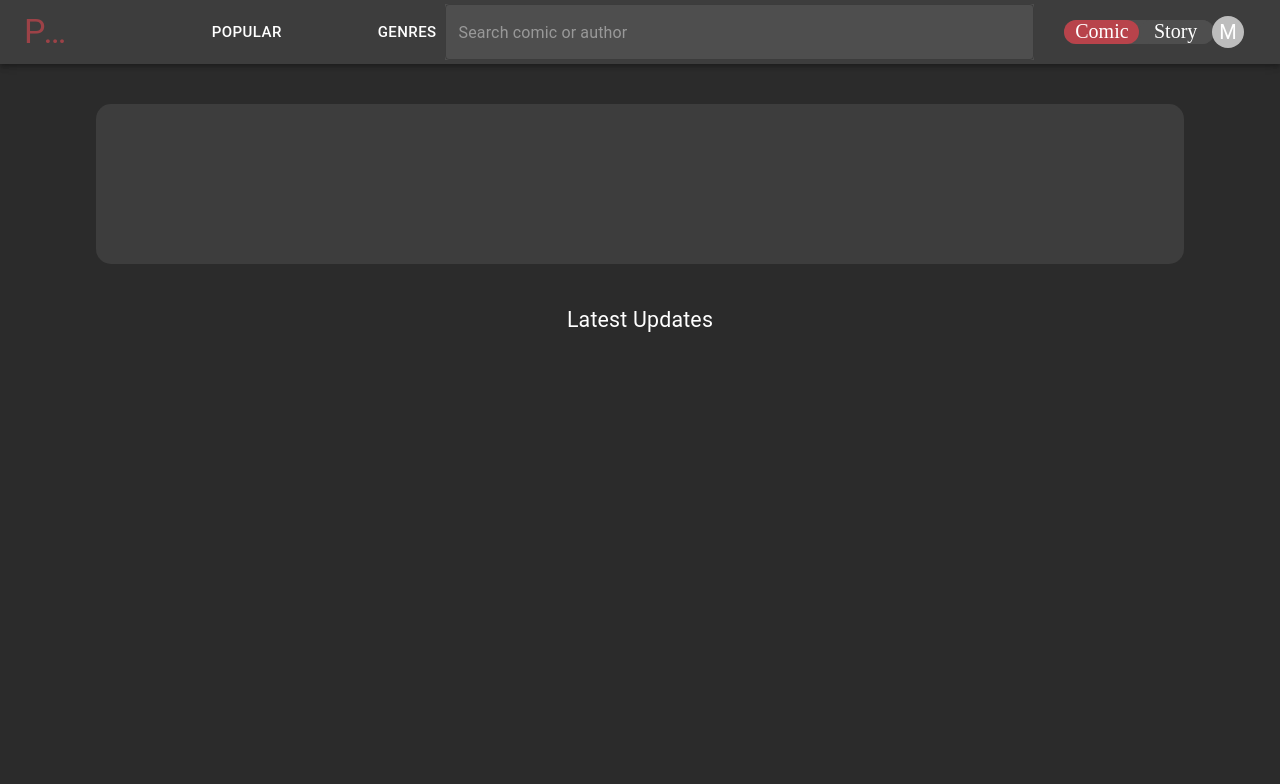
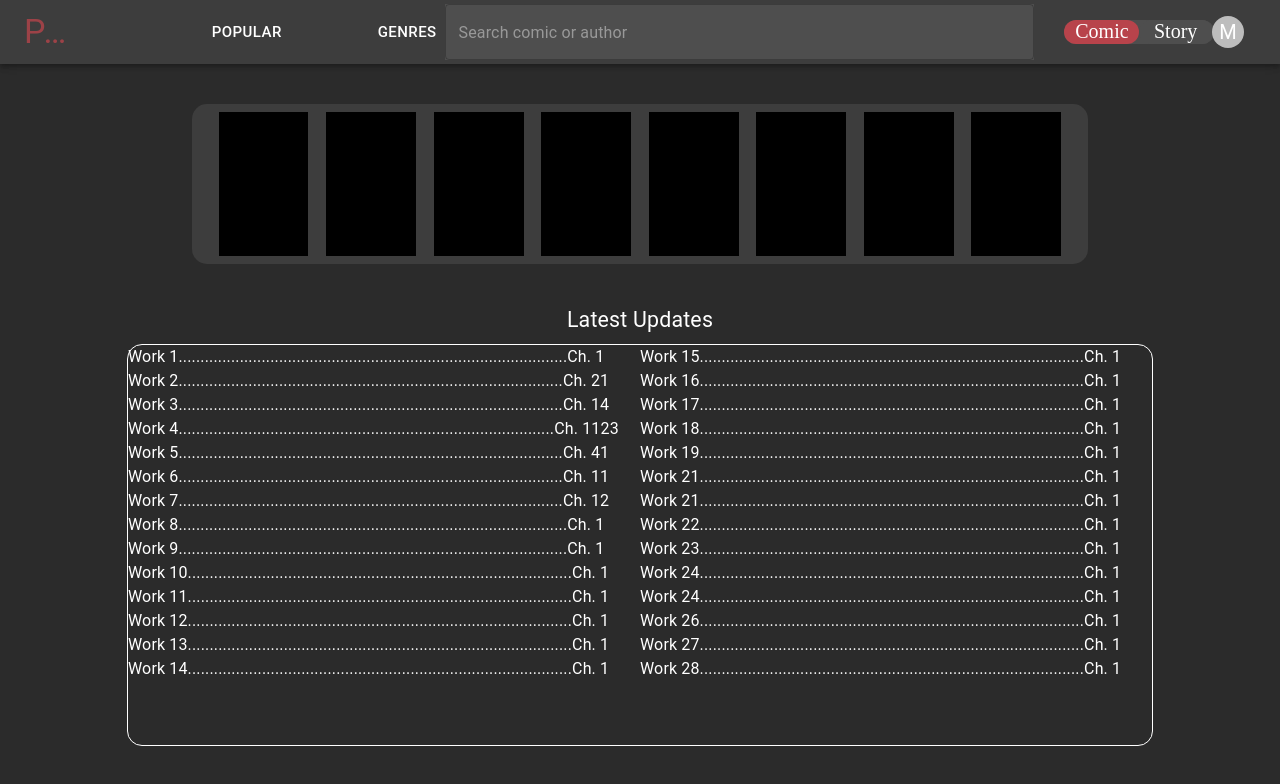
Before and after one commit to CobyYee/Panels, a React (Create React App) app in the folder client/: page / in a window 1280 px wide. Shown: the top 784 px of the page. Built offline with nearby package versions, Linux system fonts and the light colour scheme.

Commit message:
Finished a lot of home wrapper yet to add hard coded examples

```diff
--- a/client/src/components/HomeWrapper.js
+++ b/client/src/components/HomeWrapper.js
@@ -2,24 +2,82 @@ import {Box, Typography, Grid} from '@mui/material'
 
 function HomeWrapper() {
 
+    let featuredComics = []
+
+    let latestUpdates = [["Work 1", "1"], ["Work 2", "21"], ["Work 3", "14"], ["Work 4", "1123"], ["Work 5", "41"], ["Work 6", "11"], ["Work 7", "12"], ["Work 8", "1"],
+        ["Work 9", "1"], ["Work 10", "1"], ["Work 11", "1"], ["Work 12", "1"], ["Work 13", "1"], ["Work 14", "1"], ["Work 15", "1"], ["Work 16", "1"], ["Work 17", "1"],
+        ["Work 18", "1"], ["Work 19", "1"], ["Work 21", "1"], ["Work 21", "1"], ["Work 22", "1"], ["Work 23", "1"], ["Work 24", "1"], ["Work 24", "1"], ["Work 26", "1"],
+        ["Work 27", "1"], ["Work 28", "1"]]
+
+    let firstColUpdates = "";
+    for(let i = 0; i < 14; i++) {
+        let missingLen = 100 - latestUpdates[i][0].length - 4 - latestUpdates[i][1].length
+        let str = latestUpdates[i][0]
+        for(let j = 0; j < missingLen; j++)
+            str += '.'
+        str += "Ch. " + latestUpdates[i][1]
+        firstColUpdates += str + "\n"
+    }
+
+    let secondColUpdates = "";
+    for(let i = 14; i < 28; i++) {
+        let missingLen = 100 - latestUpdates[i][0].length - 4 - latestUpdates[i][1].length
+        let str = latestUpdates[i][0]
+        for(let j = 0; j < missingLen; j++)
+            str += '.'
+        str += "Ch. " + latestUpdates[i][1]
+        secondColUpdates += str + "\n"
+    }
+
+    let firstCol =
+        <Typography sx = {{color: 'white'}}>
+            {firstColUpdates}
+        </Typography>
+    let secondCol =
+        <Typography sx = {{color: 'white'}}>
+            {secondColUpdates}
+        </Typography>
+
     return (
         <Grid container sx = {{ flexDirection: 'column' }}>
             <Grid item xs = {12} sx={{ height: '100vh' }}>
+
                 <Grid pt={5} pb={5}  xs={12} sx={{ height: '30vh', justifyContent: 'center', display: 'flex' }}>
-                    <Box sx = {{position: 'relative', backgroundColor: '#3d3d3d',  width: '85%', height: '100%', borderRadius: '15px'}}>
+                    <Box sx = {{position: 'relative', backgroundColor: '#3d3d3d',  width: '70%', height: '100%', borderRadius: '15px', display: 'flex'}}>
+
+                        <Box sx = {{position: 'relative', backgroundColor: 'black', width: '10%', left: '3%', height: '90%', top: '5%'}}/>
+                        <Box sx = {{position: 'relative', backgroundColor: 'black', width: '10%', left: '5%', height: '90%', top: '5%'}}/>
+                        <Box sx = {{position: 'relative', backgroundColor: 'black', width: '10%', left: '7%', height: '90%', top: '5%'}}/>
+                        <Box sx = {{position: 'relative', backgroundColor: 'black', width: '10%', left: '9%', height: '90%', top: '5%'}}/>
+                        <Box sx = {{position: 'relative', backgroundColor: 'black', width: '10%', left: '11%', height: '90%', top: '5%'}}/>
+                        <Box sx = {{position: 'relative', backgroundColor: 'black', width: '10%', left: '13%', height: '90%', top: '5%'}}/>
+                        <Box sx = {{position: 'relative', backgroundColor: 'black', width: '10%', left: '15%', height: '90%', top: '5%'}}/>
+                        <Box sx = {{position: 'relative', backgroundColor: 'black', width: '10%', left: '17%', height: '90%', top: '5%'}}/>
 
                     </Box>
                 </Grid>
-                <Grid xs={12} sx={{ height: '45vh', justifyContent: 'center', display: 'flex' }}>
+
+                <Grid xs={12} sx={{ height: '5vh', justifyContent: 'center', display: 'flex' }}>
                     <Typography sx = {{color: 'white', fontSize: '16pt'}}>
                         Latest Updates
                     </Typography>
                 </Grid>
-                <Grid xs={12} sx={{ height: '45vh' }}>
-                    <Box xs={12} sx = {{position: 'relative', borderColor: 'white',  width: '85%', left: '10%', height: '25%', top: '10%', borderRadius: '15px'}}>
+
+                <Grid xs={12} sx={{ height: '50vh', justifyContent: 'center', display: 'flex'}}>
+                    <Box xs={12} sx = {{position: 'relative', border: 0.5 , borderColor: 'white',  width: '80%', height: '25%', height: '100%', borderRadius: '15px'}}>
+
+                        <Grid container sx = {{justifyContent: 'center', display: 'flex'}}>
+                            <Grid item xs = {6} >
+                                {firstCol}
+                            </Grid>
+                            <Grid item xs = {6} >
+                                {secondCol}
+                            </Grid>
+                        </Grid>
 
                     </Box>
                 </Grid>
+
             </Grid>
         </Grid>
     )
```
